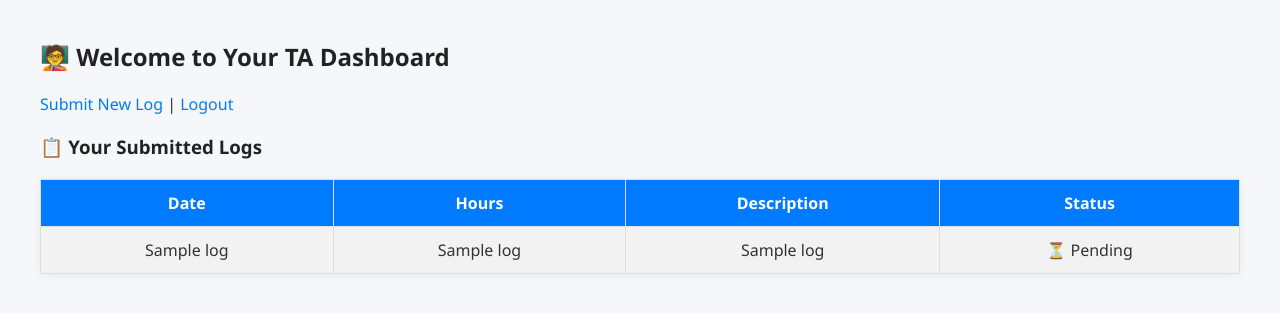
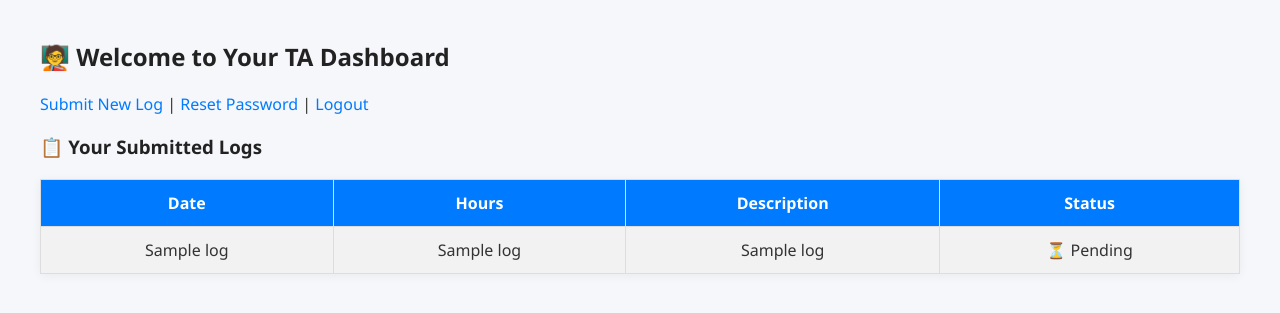
Before and after one commit to anubhavdwivedy/ta_monitoring_system, a Flask app: template templates/dashboard.html in a window 1280 px wide. Shown: the top 313 px of the page. Run offline with Flask 3, Linux system fonts and the light colour scheme; the template is opened without the code that fills it: most values are stand-ins (such as "Sample title", 1, 10 or a date in 2020).

Commit message:
Update dashboard.html

```diff
--- a/templates/dashboard.html
+++ b/templates/dashboard.html
@@ -9,6 +9,7 @@
 
     <p>
         <a href="/submit"> Submit New Log</a> |
+        <a href="/reset-password" class="btn btn-outline-secondary mt-3"> Reset Password</a> |
         <a href="/logout"> Logout</a>
     </p>
 
```
